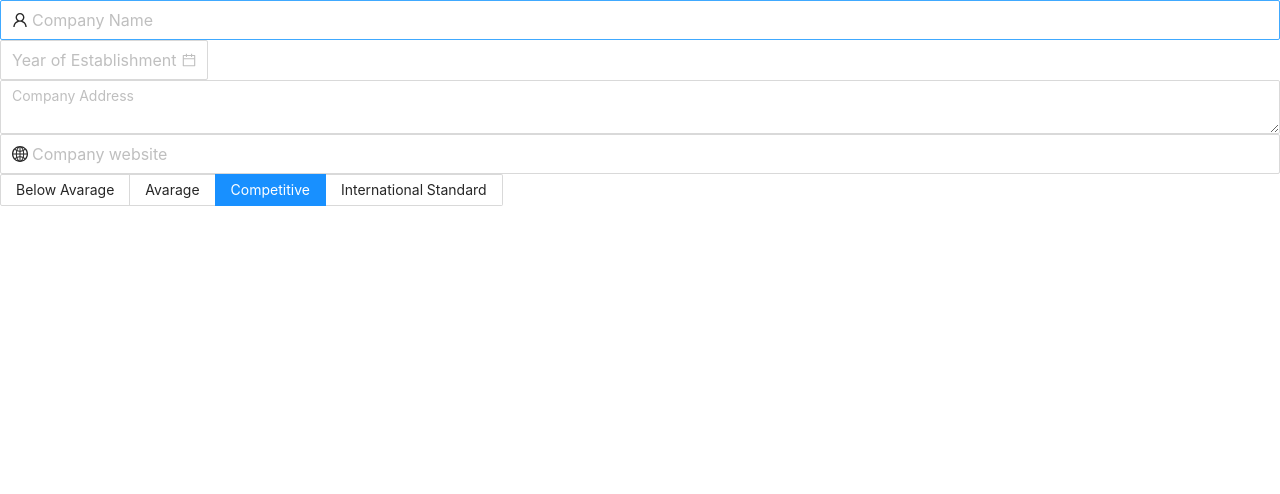
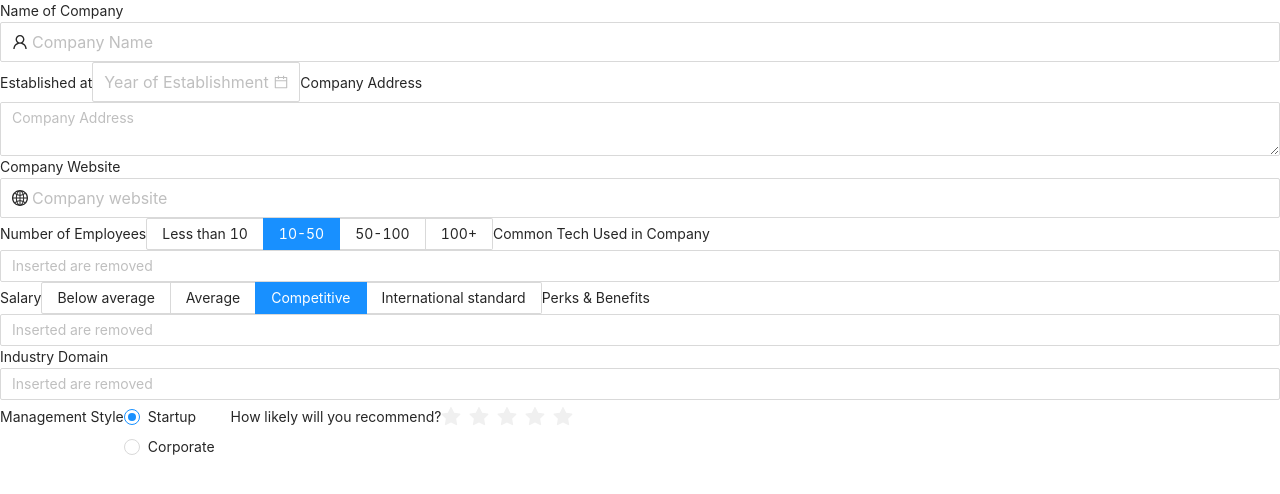
Before and after one commit to thekhairul/mini-glassdoor, a React (Create React App) app: page / in a window 1280 px wide. Shown: the top 494 px of the page. Built offline with nearby package versions, Linux system fonts and the light colour scheme.

Commit message:
add ant component for company details

```diff
--- a/src/components/AddCompany.js
+++ b/src/components/AddCompany.js
@@ -1,19 +1,98 @@
 import { GlobalOutlined, HomeOutlined, UserOutlined } from '@ant-design/icons';
-import { DatePicker, Input, Radio } from 'antd';
+import { DatePicker, Input, Radio, Rate, Select, Space } from 'antd';
+import { useState } from 'react';
 const { TextArea } = Input;
+const techOptions = ['NodeJs','Laravel','React','Vue','Typescript','MySQL','PostgreSQL','MongoDB'];
+const benefitOptions = ['5 days work week', '2 festival bonus', 'Yearly salary review', 'Profit share', 'Gratuity', 'Subsidized lunch & snacks', '21 days yearly paid leave']
+const industryOptions = ['Banking and Finance','Health and Medicine','Media & Marketing','Education'];
+const reviewParams = ['Not a chance', 'Somewhat unlikely', 'Maybe', 'Very likely', 'Absolutely'];
 
 const AddComppany = () => {
+    const [selectedTech, setTechSelection] = useState([]);
+    const [selectedBenefits, setBenefitsSelection] = useState([]);
+    const [selectedIndustries, setIndustriesSelection] = useState([]);
+    const [managementStyle, setManagementStyle] = useState('startup');
+    const [reviewStar, setReviewStar] = useState();
+
+    const unselectedTechs = techOptions.filter(tech => !selectedTech.includes(tech));
     return ( <div id="add-company" className="add-company">
+        <label htmlFor="">Name of Company</label>
         <Input size="large" placeholder="Company Name" prefix={<UserOutlined />} />
+        <label htmlFor="">Established at</label>
+        {/* FIXME: restric year to current year */}
         <DatePicker size="large" picker="year" placeholder="Year of Establishment"/>
+        <label htmlFor="">Company Address</label>
         <TextArea placeholder="Company Address" allowClear prefix={<HomeOutlined />}/>
+        <label htmlFor="">Company Website</label>
         <Input size="large" placeholder="Company website" prefix={<GlobalOutlined />} />
+        <label htmlFor="">Number of Employees</label>
+        <Radio.Group defaultValue="medium" buttonStyle="solid">
+            <Radio.Button value="small">Less than 10</Radio.Button>
+            <Radio.Button value="medium">10-50</Radio.Button>
+            <Radio.Button value="large">50-100</Radio.Button>
+            <Radio.Button value="giant">100+</Radio.Button>
+        </Radio.Group>
+        <label htmlFor="">Common Tech Used in Company</label>
+        {/* TODO: add custom option feature */}
+        <Select
+            mode="multiple"
+            placeholder="Inserted are removed"
+            value={selectedTech}
+            onChange={setTechSelection}
+            style={{ width: '100%' }}
+        >
+            {unselectedTechs.map(item => (
+                <Select.Option key={item} value={item}>
+                    {item}
+                </Select.Option>
+            ))}
+        </Select>
+        <label htmlFor="">Salary</label>
         <Radio.Group defaultValue="competitive" buttonStyle="solid">
-            <Radio.Button value="below">Below Avarage</Radio.Button>
-            <Radio.Button value="avarage">Avarage</Radio.Button>
+            <Radio.Button value="below">Below average</Radio.Button>
+            <Radio.Button value="average">Average</Radio.Button>
             <Radio.Button value="competitive">Competitive</Radio.Button>
-            <Radio.Button value="international">International Standard</Radio.Button>
+            <Radio.Button value="international">International standard</Radio.Button>
         </Radio.Group>
+        <label htmlFor="">Perks & Benefits</label>
+        {/* TODO: add custom option feature */}
+        <Select
+            mode="multiple"
+            placeholder="Inserted are removed"
+            value={selectedBenefits}
+            onChange={setBenefitsSelection}
+            style={{ width: '100%' }}
+        >
+            {benefitOptions.map(item => (
+                <Select.Option key={item} value={item}>
+                    {item}
+                </Select.Option>
+            ))}
+        </Select>
+        <label htmlFor="">Industry Domain</label>
+        {/* TODO: add custom option feature */}
+        <Select
+            mode="multiple"
+            placeholder="Inserted are removed"
+            value={selectedIndustries}
+            onChange={setIndustriesSelection}
+            style={{ width: '100%' }}
+        >
+            {industryOptions.map(item => (
+                <Select.Option key={item} value={item}>
+                    {item}
+                </Select.Option>
+            ))}
+        </Select>
+        <label htmlFor="">Management Style</label>
+        <Radio.Group onChange={(e) => setManagementStyle(e.target.value)} value={managementStyle}>
+            <Space direction="vertical">
+                <Radio value={'startup'}>Startup</Radio>
+                <Radio value={'corporate'}>Corporate</Radio>
+            </Space>
+        </Radio.Group>
+        <label htmlFor="">How likely will you recommend?</label>
+        <Rate tooltips={reviewParams} onChange={setReviewStar} value={reviewStar} />
     </div> );
 }
 
```
